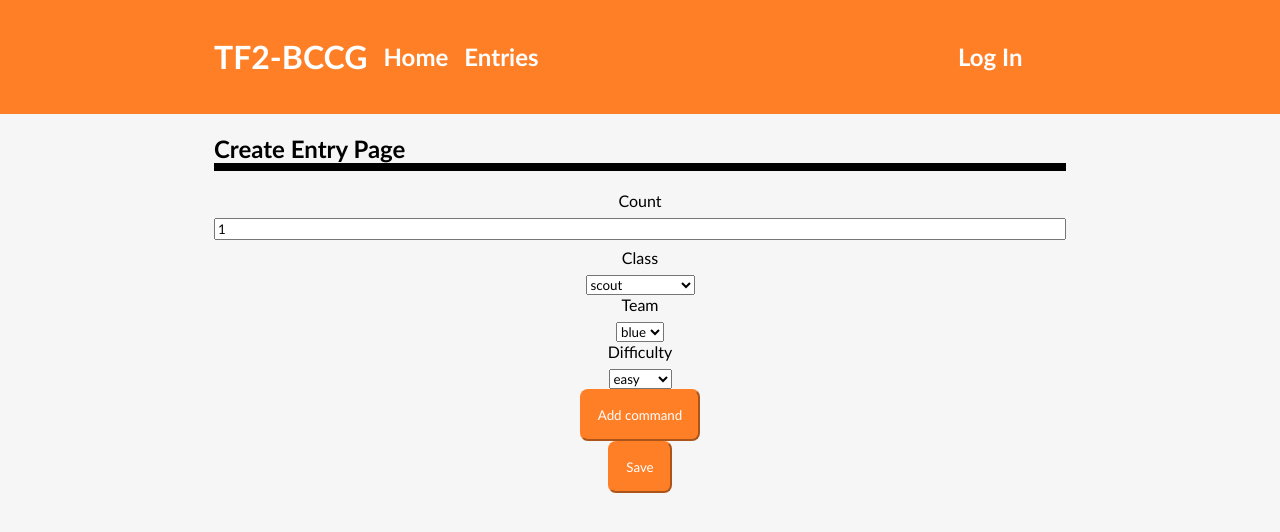
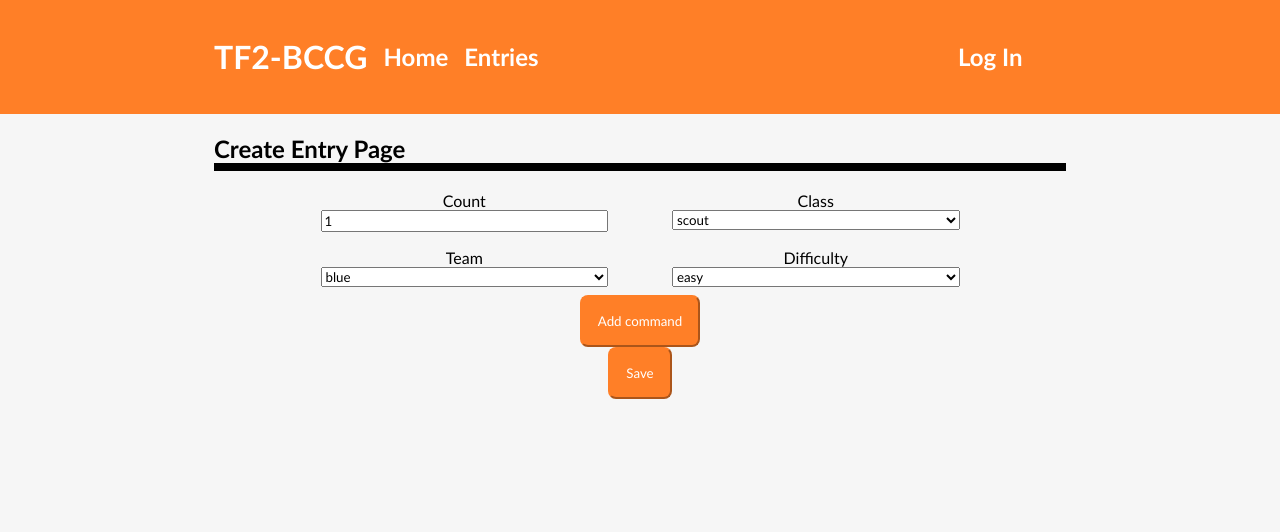
Before and after one commit to MitchellMaliglig/TF2-BCCG, a React (Vite) app in the folder client/: page /create-entry in a window 1280 px wide. Shown: the top 532 px of the page. Built offline with nearby package versions, Linux system fonts and the light colour scheme.

Commit message:
display commands as they are generated #5

```diff
--- a/client/src/components/EntryCard.tsx
+++ b/client/src/components/EntryCard.tsx
@@ -2,6 +2,7 @@ import { Entry } from '../lib/data';
 import { faPencilAlt, faCopy } from '@fortawesome/free-solid-svg-icons';
 import { FontAwesomeIcon } from '@fortawesome/react-fontawesome';
 import { useRef, useState } from 'react';
+import { TeamBoxes } from './TeamBoxes';
 
 type entryCardProps = {
   entry: Entry;
@@ -13,18 +14,6 @@ export function EntryCard({ entry }: entryCardProps) {
 
   // the last value of commands[] is an empty string ""
   const commands = entry.commands.split(';');
-  const teams = {
-    blue: [] as string[],
-    red: [] as string[],
-  };
-
-  for (let i = 0; i < commands.length - 1; i++) {
-    if (commands[i].includes('blue')) {
-      teams.blue.push(commands[i]);
-    } else if (commands[i].includes('red')) {
-      teams.red.push(commands[i]);
-    }
-  }
 
   async function handleCopy() {
     let text =
@@ -47,20 +36,7 @@ export function EntryCard({ entry }: entryCardProps) {
   return (
     <li className="entry-card row">
       <div className="column-half">
-        {teams.blue.length > 0 && (
-          <ul className="blue-box">
-            {teams.blue.map((b, i) => (
-              <li key={i}>{b}</li>
-            ))}
-          </ul>
-        )}
-        {teams.red.length > 0 && (
-          <ul className="red-box">
-            {teams.red.map((r, i) => (
-              <li key={i}>{r}</li>
-            ))}
-          </ul>
-        )}
+        <TeamBoxes commands={commands} />
       </div>
       <div className="column-half">
         <h3 className="text-box">
--- /dev/null
+++ b/client/src/components/EntryForm.tsx
@@ -0,0 +1,74 @@
+import { FormEvent } from 'react';
+import { TeamBoxes } from './TeamBoxes';
+
+type entryFormProps = {
+  onSave: (event: FormEvent<HTMLFormElement>) => void;
+  onAddCommand: (event: React.MouseEvent<HTMLButtonElement>) => void;
+  entryOptions: {
+    classes: string[];
+    teams: string[];
+    difficulties: string[];
+  };
+  commands: string[];
+};
+
+export function EntryForm({
+  onSave,
+  onAddCommand,
+  entryOptions,
+  commands,
+}: entryFormProps) {
+  return (
+    <form onSubmit={onSave} id="entry-form">
+      <div className="row">
+        <label htmlFor="count">
+          Count
+          <input
+            type="number"
+            id="count"
+            name="count"
+            defaultValue={1}
+            min={1}
+          />
+        </label>
+        <label htmlFor="class">
+          Class
+          <select id="class" name="class">
+            {entryOptions.classes.map((c, i) => (
+              <option value={c} key={i}>
+                {c}
+              </option>
+            ))}
+          </select>
+        </label>
+      </div>
+      <div className="row">
+        <label htmlFor="team">
+          Team
+          <select id="team" name="team">
+            {entryOptions.teams.map((t, i) => (
+              <option value={t} key={i}>
+                {t}
+              </option>
+            ))}
+          </select>
+        </label>
+        <label htmlFor="difficulty">
+          Difficulty
+          <select id="difficulty" name="difficulty">
+            {entryOptions.difficulties.map((d, i) => (
+              <option value={d} key={i}>
+                {d}
+              </option>
+            ))}
+          </select>
+        </label>
+      </div>
+      <button type="button" onClick={onAddCommand}>
+        Add command
+      </button>
+      <TeamBoxes commands={commands} />
+      <button type="submit">Save</button>
+    </form>
+  );
+}
--- /dev/null
+++ b/client/src/components/TeamBoxes.tsx
@@ -0,0 +1,29 @@
+type teamBoxesProps = {
+  commands: string[];
+};
+
+export function TeamBoxes({ commands }: teamBoxesProps) {
+  const teams = {
+    blue: commands.filter((c) => c.includes('blue')),
+    red: commands.filter((c) => c.includes('red')),
+  };
+
+  return (
+    <>
+      {teams.blue.length > 0 && (
+        <ul className="blue-box">
+          {teams.blue.map((b, i) => (
+            <li key={i}>{b}</li>
+          ))}
+        </ul>
+      )}
+      {teams.red.length > 0 && (
+        <ul className="red-box">
+          {teams.red.map((r, i) => (
+            <li key={i}>{r}</li>
+          ))}
+        </ul>
+      )}
+    </>
+  );
+}
--- a/client/src/css/layout.css
+++ b/client/src/css/layout.css
@@ -30,6 +30,14 @@
   flex-direction: column-reverse;
 }
 
+ul {
+  padding: 0;
+}
+
+#entry-form > ul {
+  width: 95%;
+}
+
 /* min-width: 768px */
 @media screen and (width >=768px) {
   .container {
@@ -47,6 +55,10 @@
 
   .entry-card {
     flex-direction: row;
+  }
+
+  #entry-form > ul {
+    width: 50%;
   }
 }
 
@@ -97,11 +109,23 @@ input {
   margin: 1rem;
 }
 
-ul {
-  padding: 0;
-}
-
 .icon {
   margin-left: 2rem;
   float: right;
 }
+
+#entry-form > input,
+#entry-form > select {
+  width: 50%;
+}
+
+#entry-form > div.row {
+  width: 75%;
+  justify-content: space-between;
+}
+
+#entry-form > div.row > label {
+  width: 45%;
+  display: flex;
+  flex-direction: column;
+}
--- a/client/src/pages/EntryPage.tsx
+++ b/client/src/pages/EntryPage.tsx
@@ -1,6 +1,7 @@
-import React, { FormEvent } from 'react';
+import React, { FormEvent, useState } from 'react';
 //import { saveEntry } from '../lib/data';
 import { useNavigate } from 'react-router-dom';
+import { EntryForm } from '../components/EntryForm';
 
 /*
   pageType can be "Create Entry" or "???"
@@ -11,7 +12,9 @@ type entryPageProps = {
 
 export function EntryPage({ pageType }: entryPageProps) {
   const navigate = useNavigate();
-  const classes = [
+  const [commands, setCommands] = useState([] as string[]);
+  const entryOptions = {
+    classes: [
       'scout',
       'soldier',
       'pyro',
@@ -21,12 +24,14 @@ export function EntryPage({ pageType }: entryPageProps) {
       'medic',
       'sniper',
       'spy',
-  ];
-  const teams = ['blue', 'red'];
-  const difficulties = ['easy', 'normal', 'hard', 'expert'];
+    ],
+    teams: ['blue', 'red'],
+    difficulties: ['easy', 'normal', 'hard', 'expert'],
+  };
 
   async function handleSave(event: FormEvent<HTMLFormElement>) {
     event.preventDefault();
+    console.log(commands);
     // const newEntry = {
     //   title: 'title',
     //   description: 'description',
@@ -51,45 +56,19 @@ export function EntryPage({ pageType }: entryPageProps) {
   function handleAddCommand(event: React.MouseEvent<HTMLButtonElement>) {
     const formData = new FormData(event.currentTarget.form!);
     const commandData = Object.fromEntries(formData);
-    const command = `tf_bot_add ${commandData.count} ${commandData.class} ${commandData.team} ${commandData.difficulty};`;
-    console.log(command);
+    const command = `tf_bot_add ${commandData.count} ${commandData.class} ${commandData.team} ${commandData.difficulty}`;
+    setCommands((c) => [...c, command]);
   }
 
   return (
     <>
       <h2 className="page-heading">{pageType} Page</h2>
-      <form onSubmit={handleSave}>
-        <label htmlFor="count">Count</label>
-        <input type="number" id="count" name="count" defaultValue={1} min={1} />
-        <label htmlFor="class">Class</label>
-        <select id="class" name="class">
-          {classes.map((c, i) => (
-            <option value={c} key={i}>
-              {c}
-            </option>
-          ))}
-        </select>
-        <label htmlFor="team">Team</label>
-        <select id="team" name="team">
-          {teams.map((t, i) => (
-            <option value={t} key={i}>
-              {t}
-            </option>
-          ))}
-        </select>
-        <label htmlFor="difficulty">Difficulty</label>
-        <select id="difficulty" name="difficulty">
-          {difficulties.map((d, i) => (
-            <option value={d} key={i}>
-              {d}
-            </option>
-          ))}
-        </select>
-        <button type="button" onClick={handleAddCommand}>
-          Add command
-        </button>
-        <button type="submit">Save</button>
-      </form>
+      <EntryForm
+        onSave={handleSave}
+        onAddCommand={handleAddCommand}
+        entryOptions={entryOptions}
+        commands={commands}
+      />
     </>
   );
 }
```
Also changed, not shown: 1 other file (tests, documents, lock files or other folders). Lines whose indentation alone changed are shown as unchanged.
